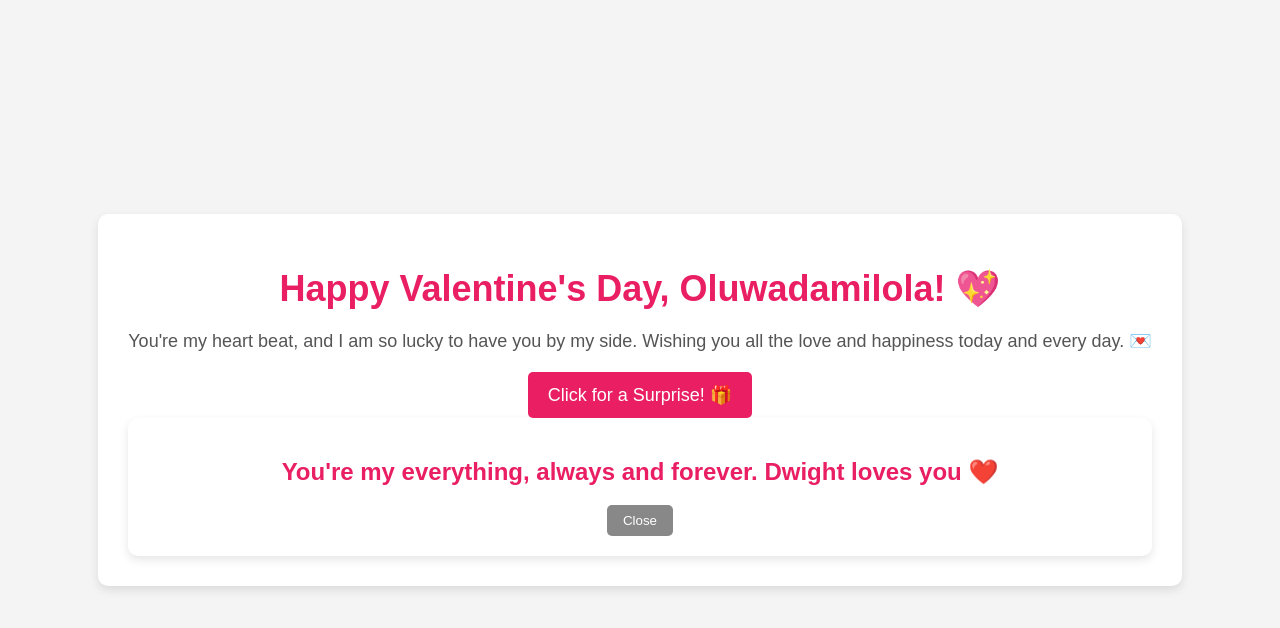
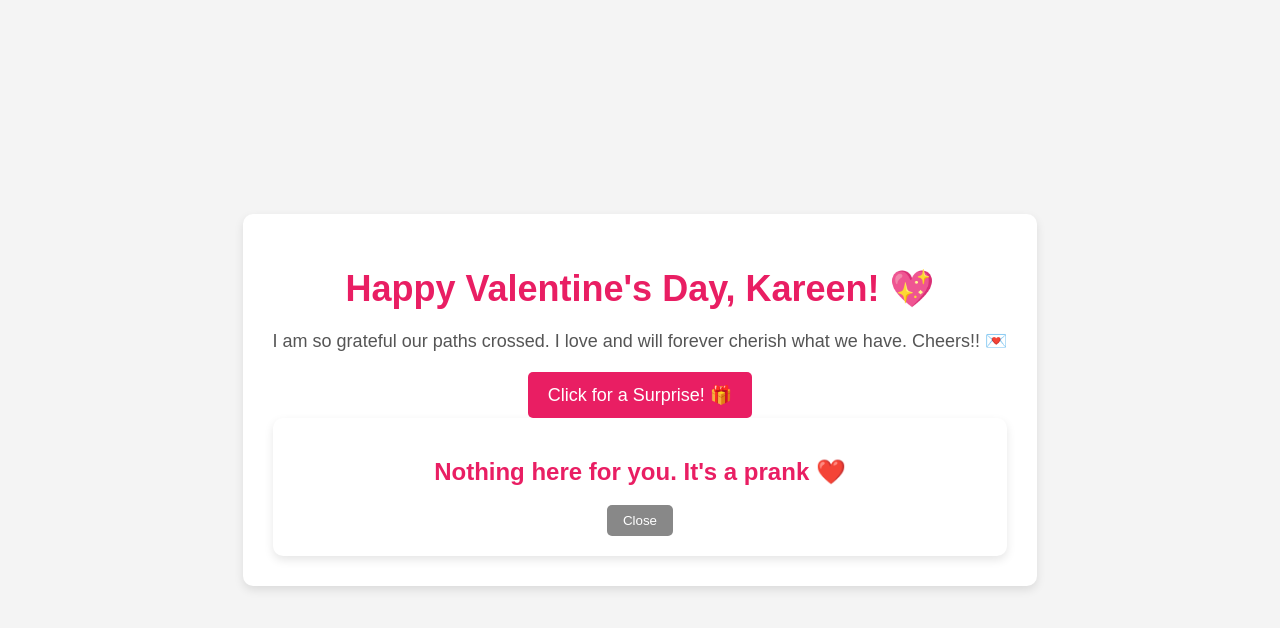
Before and after one commit to marvtiwa/Valentine-1, a plain HTML site: page index.html in a window 1280 px wide. Both pictures are taken after a click on the button "Click for a Surprise! 🎁". Drawn offline with Linux system fonts and the light colour scheme.

Commit message:
Update index.html

```diff
--- a/index.html
+++ b/index.html
@@ -74,12 +74,12 @@
 </head>
 <body>
     <div class="container">
-        <h1 class="title">Happy Valentine's Day, Oluwadamilola! 💖</h1>
-        <p class="message">You're my heart beat, and I am so lucky to have you by my side. Wishing you all the love and happiness today and every day. 💌</p>
+        <h1 class="title">Happy Valentine's Day, Kareen! 💖</h1>
+        <p class="message">I am so grateful our paths crossed. I love and will forever cherish what we have. Cheers!! 💌</p>
         <button onclick="showPopup()" class="btn">Click for a Surprise! 🎁</button>
 
         <div id="popup" class="popup">
-            <h2>You're my everything, always and forever. Dwight loves you ❤️</h2>
+            <h2>Nothing here for you. It's a prank ❤️</h2>
             <button onclick="closePopup()" class="btn-close">Close</button>
         </div>
     </div>
```
